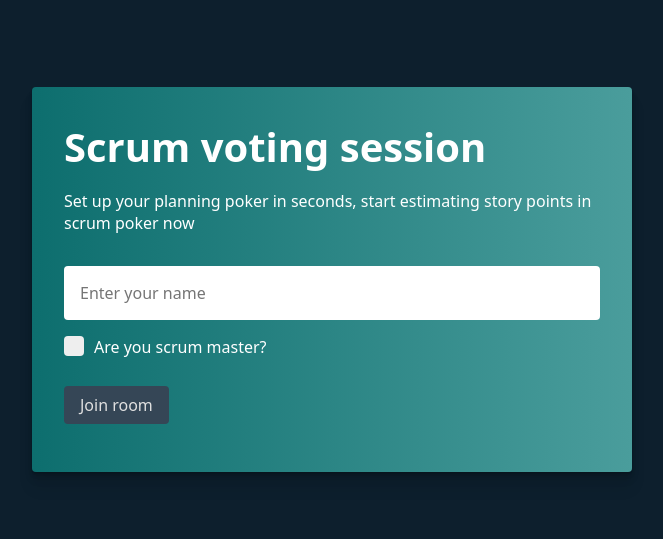
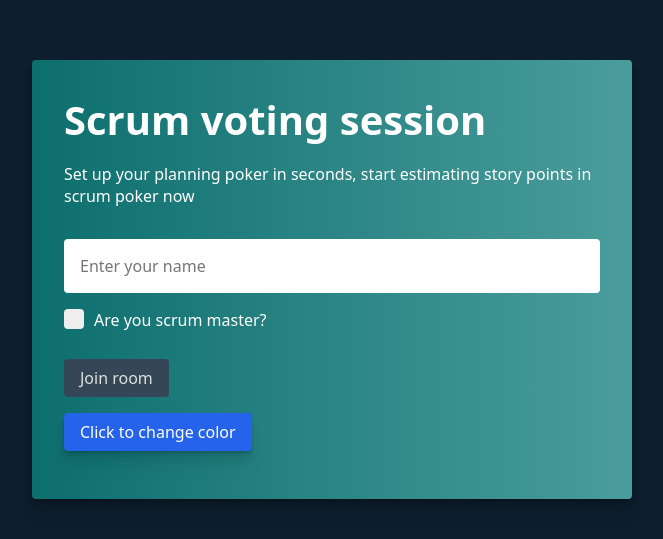
Before and after one commit to aaandrades/scrum-voting-app, a React (Vite) app: page / in a window 1280 px wide. Shown: the part 121-660 px from the top of the page, without its empty margins (308-971 px from the left). Built offline with nearby package versions, Linux system fonts and the light colour scheme; no server answers.

Commit message:
Changes from Chat Participant

```diff
--- /dev/null
+++ b/src/components/CycleColorButton/index.tsx
@@ -0,0 +1,37 @@
+import { useState } from "react";
+
+interface CycleColorButtonProps {
+  colors?: string[];
+  label?: string;
+  className?: string;
+}
+
+const defaultColors = [
+  "var(--main-btn)",
+  "var(--main-btn-hover)",
+  "var(--bg-300)"
+];
+
+export default function CycleColorButton({
+  colors = defaultColors,
+  label = "Click to change color",
+  className = ""
+}: CycleColorButtonProps) {
+  const [index, setIndex] = useState(0);
+
+  const handleClick = () => {
+    setIndex((i) => (i + 1) % colors.length);
+  };
+
+  return (
+    <button
+      type="button"
+      className={`button-container ${className}`.trim()}
+      style={{ backgroundColor: colors[index] }}
+      onClick={handleClick}
+      aria-label="Cycle button color"
+    >
+      {label}
+    </button>
+  );
+}
--- a/src/components/Login/index.tsx
+++ b/src/components/Login/index.tsx
@@ -4,6 +4,7 @@ import Checkbox from "../Checkbox";
 import Button from "../Button";
 import { User } from "../../types/main";
 import Input from "../Input";
+import CycleColorButton from "../CycleColorButton";
 
 interface LoginProps {
   onActivated: (form: User) => void;
@@ -43,6 +44,9 @@ const Login = ({ onActivated }: LoginProps) => {
         />
         <Checkbox value={form.scrum} onChange={handleChange} />
         <Button type="submit" label="Join room" disabled={!form.name} />
+
+        {/* Color-cycling button */}
+        <CycleColorButton label="Click to change color" />
       </div>
     </form>
   );
```
Also changed, not shown: 1 other file (tests, documents, lock files or other folders).
